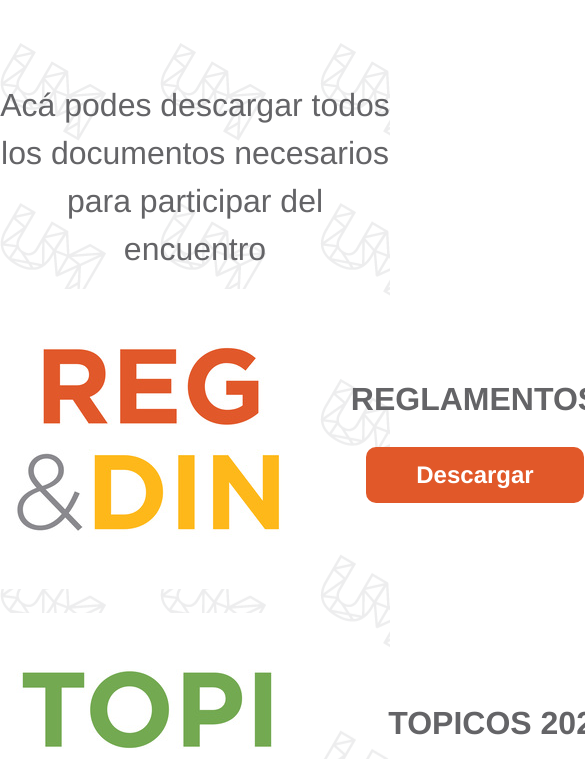
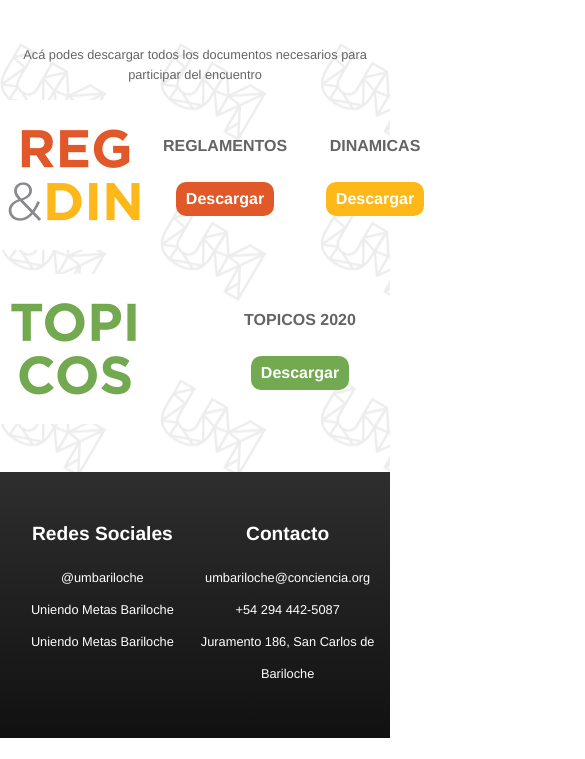
Before and after one commit to LucioT7/Pagina-UMBariloche, a website: page Recursos.html in a window 390 px wide. Shown: the part 369-1128 px from the top of the page, 585 px wide, since content can reach past the window. After the commit the page ends 1107 px from the top, so only its background shows below. Drawn offline with nearby package versions, Linux system fonts and the light colour scheme; files whose address does not match are found by name.

Commit message:
ajustando recursos

```diff
--- a/Recursos.html
+++ b/Recursos.html
@@ -39,7 +39,7 @@
 		</article>
 
 		<article>
-			<p class="TituloRecursos">Acá podes descargar todos los documentos necesarios<br> para participar del encuentro</p>
+			<nav class="TituloRecursos"><p>Acá podes descargar todos los documentos necesarios para participar del encuentro</p></nav>
 		</article>
 
 
--- a/scss/style.scss
+++ b/scss/style.scss
@@ -213,9 +213,14 @@ section { background-image: url(imagenes/fondo2.png);
 /*RECURSOS*/
 
 .TituloRecursos {
+	display: flex;
+	justify-content: center;
 	font-size: 2rem;
 	text-align: center;
 	color: $gris;
+	p {
+		width: 80%;
+	}
 }
 
 .descarga__conteiner {
@@ -424,10 +429,30 @@ section { background-image: url(imagenes/fondo2.png);
 	.LogoWeb { width: 50%;
 				height: 50%; }
 
+
+/*FRANJAS*/
+
+.franja__conteiner {
+
+	.franja__imagen {
+		width: 100%;
+		height: 100%;
+	}
+	.franja__caja {
+		bottom: 105px;
+		.franja__titulo {
+			font-size: 2rem;
+		}
+	}
+}
+
+
+/* INDEX */
+
 	.TituloInicio {
 		font-size: 2rem;
 		h1 {
-			width: 90%;
+			width: 80%;
 		}
 	}
 	.TextoInicio {
@@ -469,4 +494,115 @@ section { background-image: url(imagenes/fondo2.png);
 		}
 	}
 
+
+
+/* RECURSOS */
+
+	.TituloRecursos {
+		font-size: 0.8rem;
+		p {
+			width: 95%;
+		}
+	}
+
+	.descarga__conteiner {
+		display: grid;
+		grid-template-columns: 1.5fr 2fr;
+		grid-template-rows: auto;
+		grid-template-areas: "imagen caja";
+		justify-items: center;
+		align-items: center;
+		.descarga__conteiner--regdin {
+			grid-template-columns: 1.5fr 1fr 1fr;
+			grid-template-rows: auto;
+			grid-template-areas: "imagen caja caja";
+
+		}
+		.descarga__ImagenRegDin {
+			display: inline-block;
+			grid-area: imagen ;
+			width: 150px;
+			height: 150px;
+		}
+		.descarga__CajaRegDin {
+			display: inline-flex;
+			flex-direction: row;
+			justify-content: space-around;
+			text-align: center;
+			width: 300px;
+			grid-area: caja ;
+		}
+		.descarga__ImagenTopicos {
+			display: inline-block;
+			grid-area: imagen ;
+			width: 150px;
+			height: 150px;
+		}
+		.descarga__CajaTopicos {
+			display: inline-flex;
+			flex-direction: column;
+			justify-content: space-around;
+			align-items: center;
+			text-align: center;
+			width: 300px;
+			grid-area: caja ;
+			.descarga__CajaTopicos--width {
+				width: 100px;
+			}
+			.descarga__Topicos {
+				font-size: 1rem;
+			}
+		}
+
+	}
+
+	.btn-reg {
+		font-size: 1rem;
+		font-weight: bold;
+		background-color: $naranja;
+		color: white;
+		padding: 5px 10px;
+		border-radius: 10px;
+		border: none;
+		transition: 0.5s;
+	}
+	.btn-reg:hover {
+		background-color: white;
+		color: $naranja;
+		border: solid $naranja 3px;
+	}
+
+	.btn-din {
+		font-size: 1rem;
+		font-weight: bold;
+		background-color: $amarillo;
+		color: white;
+		padding: 5px 10px;
+		border-radius: 10px;
+		border: none;
+		transition: 0.5s;
+	}
+	.btn-din:hover {
+		background-color: white;
+		color: $amarillo;
+		border: solid $amarillo 3px;
+	}
+
+	.btn-topico {
+		font-size: 1rem;
+		font-weight: bold;
+		background-color: $verde;
+		color: white;
+		padding: 5px 10px;
+		border-radius: 10px;
+		border: none;
+		transition: 0.5s; }
+	.btn-topico:hover {
+		background-color: white;
+		color: $verde;
+		border: solid $verde 3px; }
+
+
+
+
 }
```
Also changed, not shown: index.html (+1 -1 lines), css/style.css.
